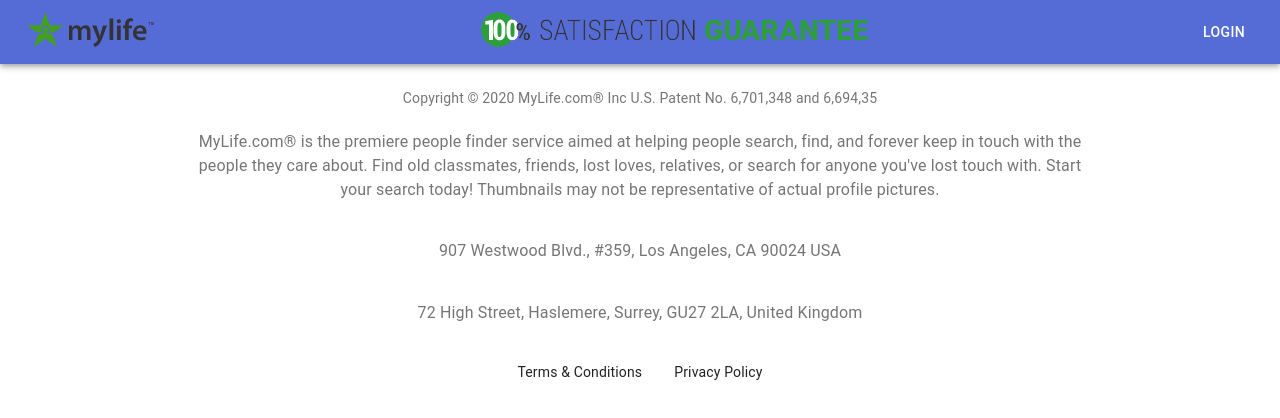
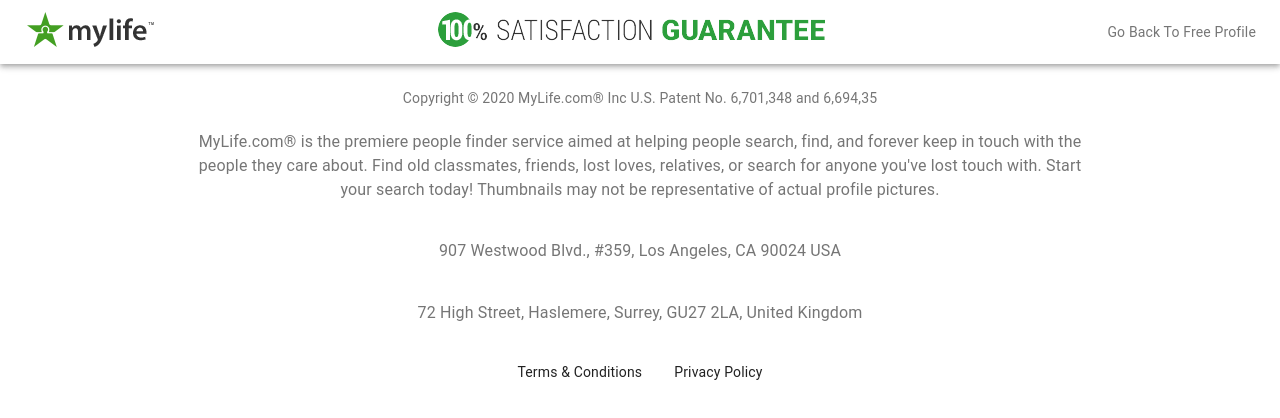
Before and after one commit to Fritz-Fandango/mylife, a React (Create React App) app: page / in a window 1280 px wide. Shown: the top 418 px of the page. Built offline with nearby package versions, Linux system fonts and the light colour scheme.

Commit message:
Added flair to header. Finished header. Cleaned up file.

```diff
--- a/src/components/mylifeheader/MyLifeHeader.jsx
+++ b/src/components/mylifeheader/MyLifeHeader.jsx
@@ -2,14 +2,10 @@
 import { v4 as uuidv4 } from 'uuid';
 
 // import material components
-// import Link from '@material-ui/core/Link';
+import Link from '@material-ui/core/Link';
 import AppBar from '@material-ui/core/AppBar';
 import Toolbar from '@material-ui/core/Toolbar';
 import Typography from '@material-ui/core/Typography';
-import Button from '@material-ui/core/Button';
-// import Grid from '@material-ui/core/Grid';
-// import Container from '@material-ui/core/Container';
-// import Box from '@material-ui/core/Box';
 
 // import material styles
 import { makeStyles } from '@material-ui/core/styles';
@@ -28,6 +24,7 @@
 const useStyles = makeStyles((theme) => ({
   root: {
     flexGrow: 1,
+    backgroundColor: '#fff',
   },
   logo: {
     flexGrow: 1,
@@ -39,7 +36,7 @@
 
   return (
     <AppBar position="static">
-      <Toolbar classes={classes}>
+      <Toolbar className={classes.root}>
         {logos.map((logo) => {
           const keyGen = uuidv4();
 
@@ -49,7 +46,10 @@
             </div>
           );
         })}
-        <Button color="inherit">Login</Button>
+        {/* TODO: Text and URL should come from system */}
+        <Typography variant="body2" color="textSecondary" align="center">
+          <Link color="inherit" href="https://www.mylife.com/site/user-profile.view/">Go Back To Free Profile</Link>
+        </Typography>
       </Toolbar>
     </AppBar>
   );
```
